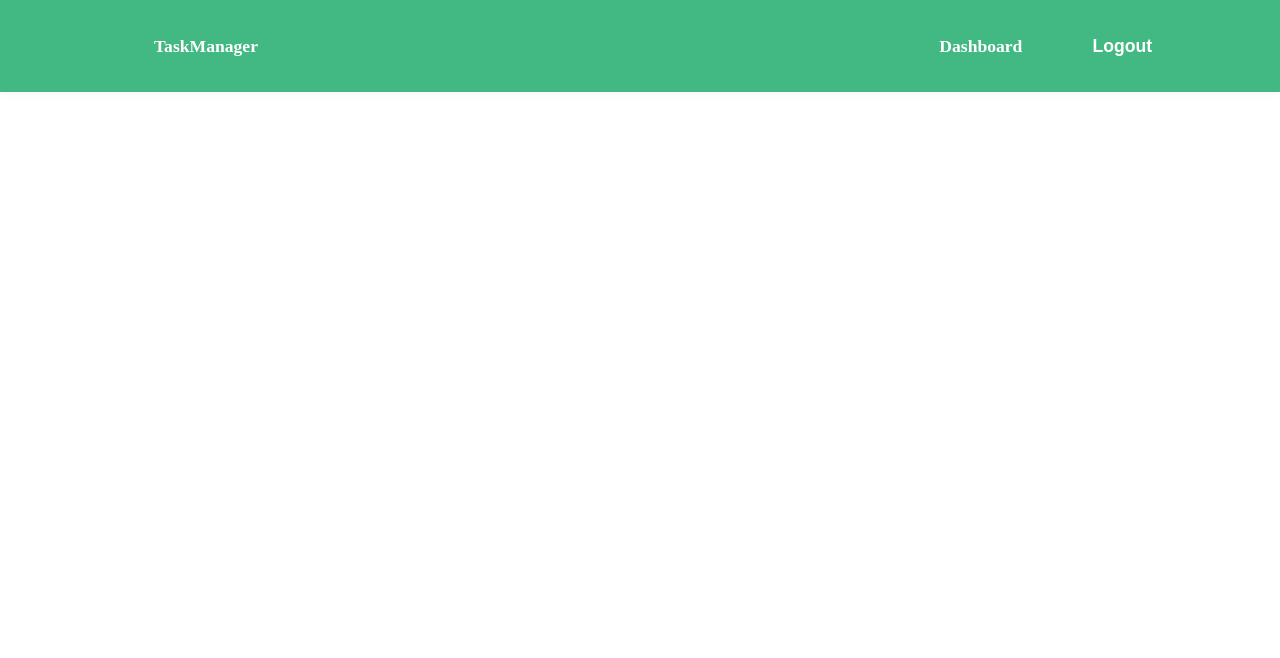
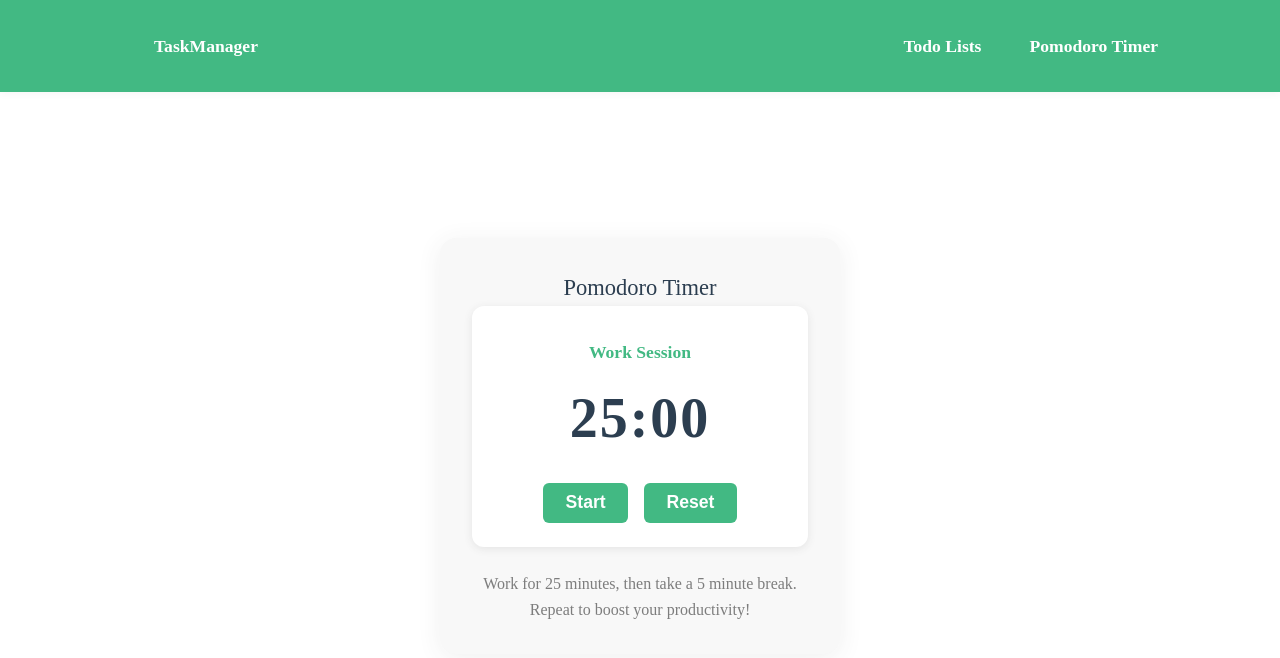
Before and after one commit to JimmyRitter/TaskManager, a Vue app in the folder web/: page /pomodoro in a window 1280 px wide. Shown: the top 658 px of the page. Built offline with nearby package versions, Linux system fonts and the light colour scheme; sample sign-in values are in the browser's storage; the HTML template or start-up script is replaced by a standard one.

Commit message:
initial draft for navbar, dashboard and pomodoro timer

```diff
--- a/web/src/App.vue
+++ b/web/src/App.vue
@@ -1,14 +1,24 @@
 <script setup lang="ts">
 import { RouterLink, RouterView, useRouter } from 'vue-router'
-import { ref, computed } from 'vue'
+import { ref } from 'vue'
+import { useAuthStore } from '@/stores/auth'
 
-// Mock auth state (replace with Pinia store later)
-const isAuthenticated = computed(() => !!localStorage.getItem('auth_token'))
+const auth = useAuthStore()
 const router = useRouter()
 
+const dropdownOpen = ref(false)
+
 function logout() {
-  localStorage.removeItem('auth_token')
+  auth.logout()
+  dropdownOpen.value = false
   router.push('/login')
+}
+
+function toggleDropdown() {
+  dropdownOpen.value = !dropdownOpen.value
+}
+function closeDropdown() {
+  dropdownOpen.value = false
 }
 </script>
 
@@ -18,10 +28,21 @@ function logout() {
       <div class="navbar-content">
         <RouterLink to="/">TaskManager</RouterLink>
         <div class="nav-links">
-          <RouterLink v-if="!isAuthenticated" to="/login">Login</RouterLink>
-          <RouterLink v-if="!isAuthenticated" to="/register">Register</RouterLink>
-          <RouterLink v-if="isAuthenticated" to="/dashboard">Dashboard</RouterLink>
-          <button v-if="isAuthenticated" @click="logout">Logout</button>
+          <RouterLink v-if="auth.token" to="/dashboard">Todo Lists</RouterLink>
+          <RouterLink v-if="auth.token" to="/pomodoro">Pomodoro Timer</RouterLink>
+          <RouterLink v-if="!auth.token" to="/login">Login</RouterLink>
+          <RouterLink v-if="!auth.token" to="/register">Register</RouterLink>
+          <div v-if="auth.token && auth.user" class="user-dropdown" @mouseleave="closeDropdown">
+            <button class="user-btn" @click="toggleDropdown">
+              Welcome, {{ auth.user.name }}
+              <span class="arrow" :class="{ open: dropdownOpen }">▼</span>
+            </button>
+            <div v-if="dropdownOpen" class="dropdown-menu">
+              <RouterLink to="/profile" @click="closeDropdown">Profile</RouterLink>
+              <RouterLink to="/change-password" @click="closeDropdown">Change Password</RouterLink>
+              <button @click="logout">Log out</button>
+            </div>
+          </div>
         </div>
       </div>
     </nav>
@@ -64,4 +85,56 @@ function logout() {
 main {
   min-height: 80vh;
 }
+.user-dropdown {
+  position: relative;
+  display: flex;
+  align-items: center;
+}
+.user-btn {
+  background: transparent;
+  border: none;
+  color: white;
+  font-weight: bold;
+  cursor: pointer;
+  font-size: 1.1rem;
+  display: flex;
+  align-items: center;
+  gap: 0.3rem;
+}
+.arrow {
+  font-size: 0.9em;
+  transition: transform 0.2s;
+}
+.arrow.open {
+  transform: rotate(180deg);
+}
+.dropdown-menu {
+  position: absolute;
+  right: 0;
+  top: 2.2rem;
+  background: white;
+  color: #222;
+  border-radius: 8px;
+  box-shadow: 0 2px 8px rgba(60,60,60,0.12);
+  min-width: 160px;
+  z-index: 100;
+  display: flex;
+  flex-direction: column;
+  padding: 0.5rem 0;
+}
+.dropdown-menu a,
+.dropdown-menu button {
+  padding: 0.7rem 1.2rem;
+  background: none;
+  border: none;
+  color: inherit;
+  text-align: left;
+  font-size: 1rem;
+  cursor: pointer;
+  text-decoration: none;
+}
+.dropdown-menu a:hover,
+.dropdown-menu button:hover {
+  background: #f2f2f2;
+}
 </style>
--- a/web/src/router/index.ts
+++ b/web/src/router/index.ts
@@ -3,6 +3,7 @@ import LandingView from '../views/LandingView.vue'
 import LoginView from '../views/LoginView.vue'
 import RegisterView from '../views/RegisterView.vue'
 import DashboardView from '../views/DashboardView.vue'
+import PomodoroView from '../views/PomodoroView.vue'
 
 const isAuthenticated = () => {
   // TODO: Replace with real auth check
@@ -33,6 +34,12 @@ const router = createRouter({
       component: DashboardView,
       meta: { requiresAuth: true },
     },
+    {
+      path: '/pomodoro',
+      name: 'pomodoro',
+      component: PomodoroView,
+      meta: { requiresAuth: true },
+    },
   ],
 })
 
--- a/web/src/stores/auth.ts
+++ b/web/src/stores/auth.ts
@@ -2,11 +2,18 @@ import { defineStore } from 'pinia'
 import { ref } from 'vue'
 import * as AuthService from '@/services/auth'
 
+const USER_KEY = 'auth_user'
+
 export const useAuthStore = defineStore('auth', () => {
-  const user = ref<AuthService.AuthResponse['user'] | null>(null)
+  const user = ref<AuthService.AuthResponse['user'] | null>(getStoredUser())
   const token = ref<string | null>(AuthService.getToken())
   const loading = ref(false)
   const error = ref<string | null>(null)
+
+  function getStoredUser() {
+    const stored = localStorage.getItem(USER_KEY)
+    return stored ? JSON.parse(stored) : null
+  }
 
   async function login(payload: AuthService.LoginPayload) {
     loading.value = true
@@ -15,6 +22,7 @@ export const useAuthStore = defineStore('auth', () => {
       const res = await AuthService.login(payload)
       user.value = res.user
       token.value = res.token
+      localStorage.setItem(USER_KEY, JSON.stringify(res.user))
     } catch (err: any) {
       error.value = err.response?.data?.message || 'Login failed'
     } finally {
@@ -26,9 +34,8 @@ export const useAuthStore = defineStore('auth', () => {
     loading.value = true
     error.value = null
     try {
-      const res = await AuthService.register(payload)
-      user.value = res.user
-      token.value = res.token
+      await AuthService.register(payload)
+      // Do not set user or token here; registration does not return them
     } catch (err: any) {
       error.value = err.response?.data?.message || 'Registration failed'
     } finally {
@@ -40,6 +47,7 @@ export const useAuthStore = defineStore('auth', () => {
     AuthService.logout()
     user.value = null
     token.value = null
+    localStorage.removeItem(USER_KEY)
   }
 
   return { user, token, loading, error, login, register, logout }
--- /dev/null
+++ b/web/src/views/PomodoroView.vue
@@ -0,0 +1,133 @@
+<template>
+  <section class="pomodoro-container">
+    <h1>Pomodoro Timer</h1>
+    <div class="timer-card">
+      <div class="timer-label">{{ isBreak ? 'Break' : 'Work Session' }}</div>
+      <div class="timer-display">{{ minutes }}:{{ seconds < 10 ? '0' + seconds : seconds }}</div>
+      <div class="timer-controls">
+        <button @click="toggleTimer">{{ isRunning ? 'Pause' : 'Start' }}</button>
+        <button @click="resetTimer">Reset</button>
+      </div>
+    </div>
+    <div class="pomodoro-info">
+      <p>Work for 25 minutes, then take a 5 minute break. Repeat to boost your productivity!</p>
+    </div>
+  </section>
+</template>
+
+<script setup lang="ts">
+import { ref, computed, watch, onUnmounted } from 'vue'
+
+const WORK_DURATION = 25 * 60 // 25 minutes
+const BREAK_DURATION = 5 * 60 // 5 minutes
+
+const timeLeft = ref(WORK_DURATION)
+const isBreak = ref(false)
+const isRunning = ref(false)
+let interval: number | undefined
+
+const minutes = computed(() => Math.floor(timeLeft.value / 60))
+const seconds = computed(() => timeLeft.value % 60)
+
+function startTimer() {
+  if (!isRunning.value) {
+    isRunning.value = true
+    interval = setInterval(() => {
+      if (timeLeft.value > 0) {
+        timeLeft.value--
+      } else {
+        switchSession()
+      }
+    }, 1000)
+  }
+}
+
+function pauseTimer() {
+  isRunning.value = false
+  if (interval) clearInterval(interval)
+}
+
+function resetTimer() {
+  pauseTimer()
+  timeLeft.value = isBreak.value ? BREAK_DURATION : WORK_DURATION
+}
+
+function toggleTimer() {
+  if (isRunning.value) {
+    pauseTimer()
+  } else {
+    startTimer()
+  }
+}
+
+function switchSession() {
+  pauseTimer()
+  isBreak.value = !isBreak.value
+  timeLeft.value = isBreak.value ? BREAK_DURATION : WORK_DURATION
+  startTimer()
+}
+
+watch(isBreak, () => {
+  // Optionally, play a sound or show a notification
+})
+
+onUnmounted(() => {
+  if (interval) clearInterval(interval)
+})
+</script>
+
+<style scoped>
+.pomodoro-container {
+  max-width: 400px;
+  margin: 3rem auto;
+  padding: 2rem;
+  background: var(--color-background-soft, #f8f8f8);
+  border-radius: 16px;
+  box-shadow: 0 4px 24px rgba(60,60,60,0.08);
+  text-align: center;
+}
+.timer-card {
+  background: #fff;
+  border-radius: 12px;
+  box-shadow: 0 2px 8px rgba(60,60,60,0.10);
+  padding: 2rem 1rem 1.5rem 1rem;
+  margin-bottom: 1.5rem;
+}
+.timer-label {
+  font-size: 1.1rem;
+  color: #42b983;
+  font-weight: 600;
+  margin-bottom: 0.5rem;
+}
+.timer-display {
+  font-size: 3.5rem;
+  font-weight: bold;
+  letter-spacing: 2px;
+  margin-bottom: 1.2rem;
+  color: #2c3e50;
+}
+.timer-controls {
+  display: flex;
+  justify-content: center;
+  gap: 1rem;
+}
+.timer-controls button {
+  background: #42b983;
+  color: white;
+  border: none;
+  border-radius: 6px;
+  padding: 0.6rem 1.4rem;
+  font-size: 1.1rem;
+  font-weight: 600;
+  cursor: pointer;
+  transition: background 0.2s;
+}
+.timer-controls button:hover {
+  background: #36996b;
+}
+.pomodoro-info {
+  margin-top: 1.5rem;
+  color: var(--vt-c-text-light-2, #666);
+  font-size: 1rem;
+}
+</style>
--- a/web/src/views/RegisterView.vue
+++ b/web/src/views/RegisterView.vue
@@ -16,13 +16,14 @@
       </div>
       <button type="submit" :disabled="auth.loading">{{ auth.loading ? 'Registering...' : 'Register' }}</button>
       <p v-if="auth.error" class="error">{{ auth.error }}</p>
+      <p v-if="success" class="success">Registration successful! Redirecting to login...</p>
     </form>
     <p>Already have an account? <RouterLink to="/login">Login</RouterLink></p>
   </section>
 </template>
 
 <script setup lang="ts">
-import { ref, watch } from 'vue'
+import { ref } from 'vue'
 import { RouterLink, useRouter } from 'vue-router'
 import { useAuthStore } from '@/stores/auth'
 
@@ -31,16 +32,15 @@ const email = ref('')
 const password = ref('')
 const auth = useAuthStore()
 const router = useRouter()
+const success = ref(false)
 
 async function onRegister() {
   await auth.register({ name: name.value, email: email.value, password: password.value })
+  if (!auth.error) {
+    success.value = true
+    setTimeout(() => router.push('/login'), 1200)
+  }
 }
-
-watch(() => auth.token, (token) => {
-  if (token) {
-    router.push('/dashboard')
-  }
-})
 </script>
 
 <style scoped>
@@ -87,4 +87,9 @@ watch(() => auth.token, (token) => {
   margin-top: 1rem;
   text-align: center;
 }
+.success {
+  color: #388e3c;
+  margin-top: 1rem;
+  text-align: center;
+}
 </style>
```
Also changed, not shown: 2 other files (tests, documents, lock files or other folders).
